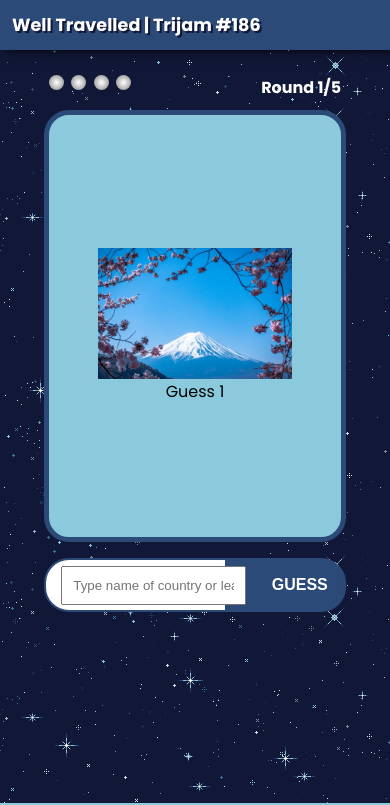
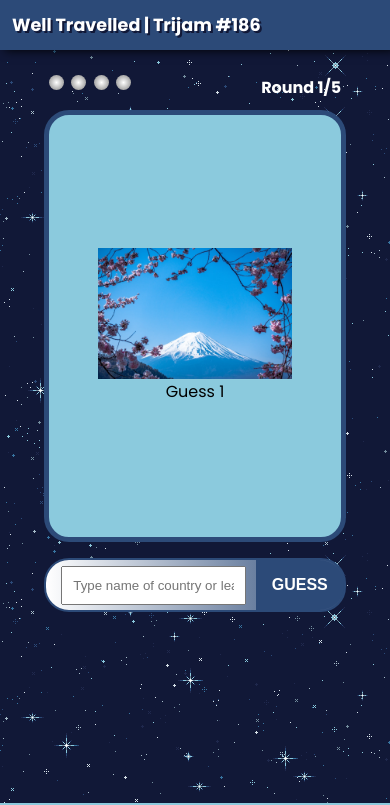
Before and after one commit to townsean/trijam-186, a plain HTML site: page index.html in a window 390 px wide. Both pictures are taken after a click on the button "START GAME". Shown: the top 805 px of the page. Drawn offline with Linux system fonts and the light colour scheme.

Commit message:
Minor css tweak

```diff
--- a/styles/style.css
+++ b/styles/style.css
@@ -324,6 +324,6 @@ figcaption {
     }
 
     .guessing-section {
-        background: linear-gradient(90deg, white 60%, var(--space-star-color-primary) 60%);
+        background: linear-gradient(90deg, white, var(--space-star-color-primary));
     }
 }
```
